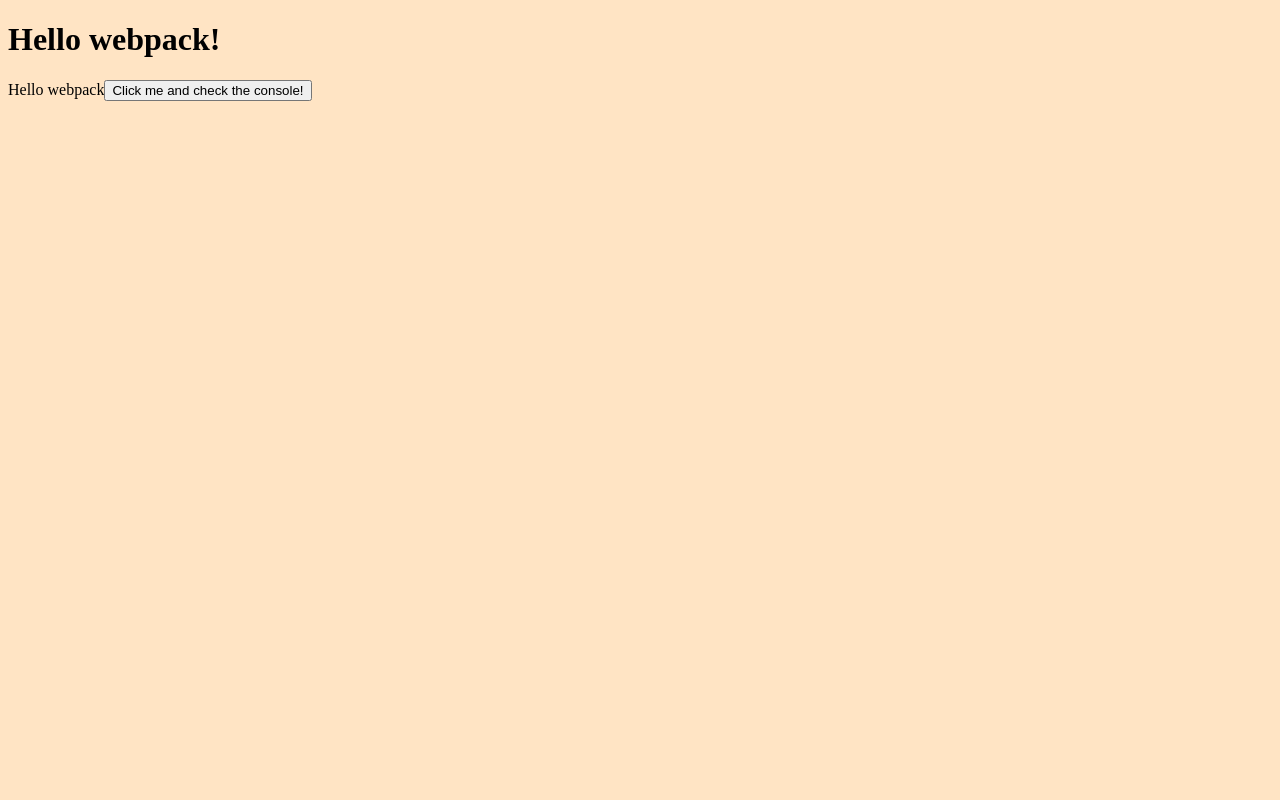
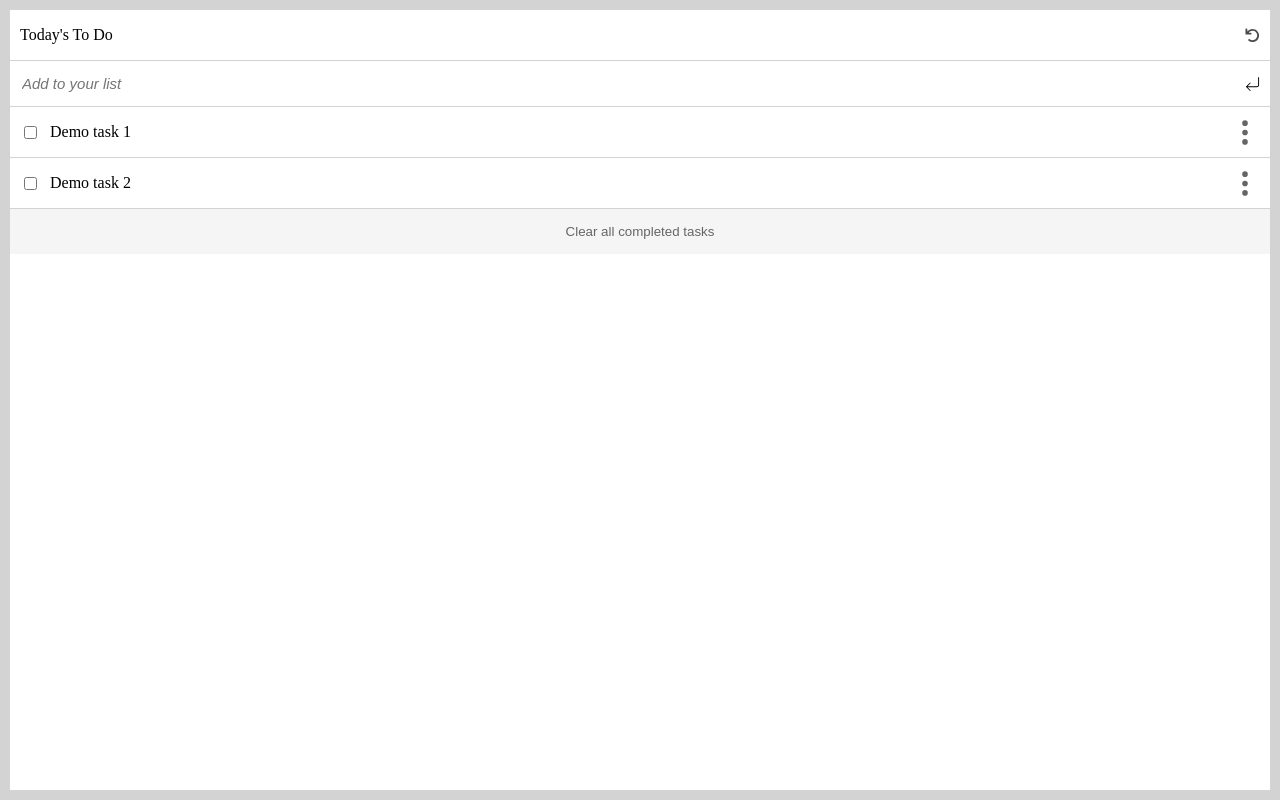
Before and after one commit to Gdiazdiaz/To-do-list, a website built with webpack: page src/index.html in a window 1280 px wide. Built offline with nearby package versions, Linux system fonts and the light colour scheme.

Commit message:
Add structure for to-do list

```diff
--- a/src/index.html
+++ b/src/index.html
@@ -3,9 +3,22 @@
 <head>
     <meta charset="UTF-8">
     <meta name="viewport" content="width=device-width, initial-scale=1.0">
-    <title>Wbpack Exercise</title>
+    <title>To do list</title>
 </head>
 <body>
-    <h1>Hello webpack!</h1>
+    <div class="project-container">
+        <div class="menu-container">
+            <p class="menu-text">Today's To Do</p>
+            <svg class="reload" xmlns="http://www.w3.org/2000/svg" viewBox="0 0 512 512"><path d="M480 256c0 123.4-100.5 223.9-223.9 223.9c-48.86 0-95.19-15.58-134.2-44.86c-14.14-10.59-17-30.66-6.391-44.81c10.61-14.09 30.69-16.97 44.8-6.375c27.84 20.91 61 31.94 95.89 31.94C344.3 415.8 416 344.1 416 256s-71.67-159.8-159.8-159.8C205.9 96.22 158.6 120.3 128.6 160H192c17.67 0 32 14.31 32 32S209.7 224 192 224H48c-17.67 0-32-14.31-32-32V48c0-17.69 14.33-32 32-32s32 14.31 32 32v70.23C122.1 64.58 186.1 32.11 256.1 32.11C379.5 32.11 480 132.6 480 256z"/></svg>
+        </div>
+        <div class="add-container">
+            <input class="add-task" name="add-task" id="add-task" type="text" placeholder="Add to your list">
+            <svg class="enter" xmlns="http://www.w3.org/2000/svg" width="40" height="40" fill="currentColor" class="bi bi-arrow-90deg-left" viewBox="0 0 16 16" id="IconChangeColor" transform="scale(1, -1)"> <path fill-rule="evenodd" d="M1.146 4.854a.5.5 0 0 1 0-.708l4-4a.5.5 0 1 1 .708.708L2.707 4H12.5A2.5 2.5 0 0 1 15 6.5v8a.5.5 0 0 1-1 0v-8A1.5 1.5 0 0 0 12.5 5H2.707l3.147 3.146a.5.5 0 1 1-.708.708l-4-4z" id="mainIconPathAttribute"></path> </svg>
+        </div>
+        <div class="list-container">
+
+        </div>
+        <button type="button" class="clear-btn">Clear all completed tasks</button>
+    </div>
 </body>
 </html>
--- a/src/index.js
+++ b/src/index.js
@@ -1,21 +1,36 @@
-import _ from 'lodash';
-import printMe from './print.js';
+// import _ from 'lodash';
 import './style.css';
 
-function component() {
-    const element = document.createElement('div');
-    const btn = document.createElement('button');
+const list = document.querySelector('.list-container');
 
-    // Lodash, now imported by this script
-    element.innerHTML = _.join(['Hello', 'webpack'], ' ');
-    element.classList.add('hello');
+class Task {
+  constructor(description = '', completed = false, index = 0) {
+    this.description = description;
+    this.completed = completed;
+    this.index = index;
+  }
+}
 
-  btn.innerHTML = 'Click me and check the console!';
-  btn.onclick = printMe;
+const tasks = [];
 
-  element.appendChild(btn);
+function addTasks(description, completed, index) {
+  const demoTask = new Task(description, completed, index);
+  tasks.push(demoTask);
+}
 
-    return element;
-  }
+addTasks('Demo task 1', false, 1);
+addTasks('Demo task 2', false, 2);
 
-  document.body.appendChild(component());
+function displaytasks() {
+  let taskgenerator = '';
+  tasks.forEach((task) => {
+    taskgenerator += `<div class="task">
+      <div class="content-div"><input class="checkbox" type="checkbox">
+      <p class="content">${task.description}</p></div>
+      <svg class="item-menu" xmlns="http://www.w3.org/2000/svg" width="200" height="200" fill="currentColor" class="bi bi-three-dots-vertical" viewBox="0 0 16 16" id="IconChangeColor"> <path d="M9.5 13a1.5 1.5 0 1 1-3 0 1.5 1.5 0 0 1 3 0zm0-5a1.5 1.5 0 1 1-3 0 1.5 1.5 0 0 1 3 0zm0-5a1.5 1.5 0 1 1-3 0 1.5 1.5 0 0 1 3 0z" id="mainIconPathAttribute"></path> </svg>
+  </div>`;
+  });
+  list.innerHTML = taskgenerator;
+}
+
+displaytasks();
--- a/src/print.js
+++ /dev/null
@@ -1,3 +0,0 @@
-export default function printMe() {
-    console.log('I get called from print.js!');
-  }
--- a/src/style.css
+++ b/src/style.css
@@ -1,3 +1,86 @@
 body {
-    background-color: bisque;
+  background-color: #d3d3d3;
+  padding: 0;
 }
+
+.project-container {
+  position: absolute;
+  display: flex;
+  flex-direction: column;
+  top: 10px;
+  left: 10px;
+  right: 10px;
+  bottom: 10px;
+  background-color: #fff;
+  margin: 0;
+}
+
+.menu-container {
+  display: flex;
+  justify-content: space-between;
+  margin: 0;
+  padding: 0 10px;
+  border-bottom: #d3d3d3 solid 1px;
+}
+
+.menu-text {
+  align-self: center;
+}
+
+.reload {
+  width: 15px;
+  height: 15px;
+  align-self: center;
+  opacity: 0.7;
+}
+
+.add-container {
+  display: flex;
+  justify-content: space-between;
+  padding: 0 10px;
+  border-bottom: #d3d3d3 solid 1px;
+  height: 45px;
+}
+
+.add-task {
+  border: none;
+  font-style: italic;
+  font-size: 15px;
+}
+
+.enter {
+  width: 15px;
+  height: 15px;
+  align-self: center;
+}
+
+.list-container {
+  display: flex;
+  flex-direction: column;
+}
+
+.task {
+  display: flex;
+  justify-content: space-between;
+  padding: 0 10px;
+  align-items: center;
+  border-bottom: #d3d3d3 solid 1px;
+}
+
+.content-div {
+  display: flex;
+  align-items: center;
+  gap: 10px;
+}
+
+.clear-btn {
+  border: none;
+  height: 45px;
+  opacity: 0.6;
+}
+
+.item-menu {
+  height: 35px;
+  width: 30px;
+  opacity: 0.6;
+}
--- a/webpack.config.js
+++ b/webpack.config.js
@@ -4,10 +4,6 @@ const HtmlWebpackPlugin = require('html-webpack-plugin');
 module.exports = {
   mode: 'production',
   entry: './src/index.js',
-  entry: {
-    index: './src/index.js',
-    print: './src/print.js',
-  },
   devServer: {
     static: './dist',
   },
@@ -17,7 +13,6 @@ const HtmlWebpackPlugin = require('html-webpack-plugin');
     }),
   ],
   output: {
-    filename: 'bundle.js',
     filename: '[name].bundle.js',
     path: path.resolve(__dirname, 'dist'),
   },
@@ -27,6 +22,10 @@ const HtmlWebpackPlugin = require('html-webpack-plugin');
         test: /\.css$/i,
         use: ['style-loader', 'css-loader'],
       },
+      {
+        test: /\.(png|svg|jpg|jpeg|gif)$/i,
+        type: 'asset/resource',
+      },
     ],
   },
   optimization: {
```
Also changed, not shown: package.json (+12 -1 lines), .eslintrc.json (added), .github/workflows/linters.yml (added), .stylelintrc.json (added), dist/0533b0cb16e57b2f7fa2.svg (added), dist/index.bundle.js, dist/index.html, dist/main.bundle.js (added), dist/print.bundle.js, dist/runtime.bundle.js (added), src/enter.png (added), src/menu.png (added), src/reload.svg (added), 2 other files. Lines whose indentation alone changed are shown as unchanged.
